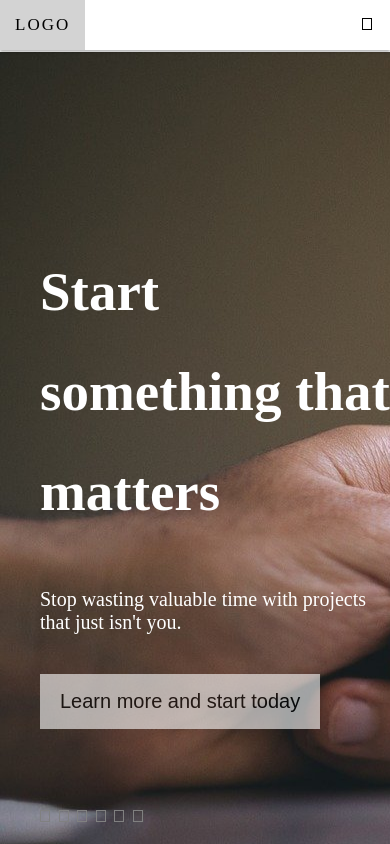
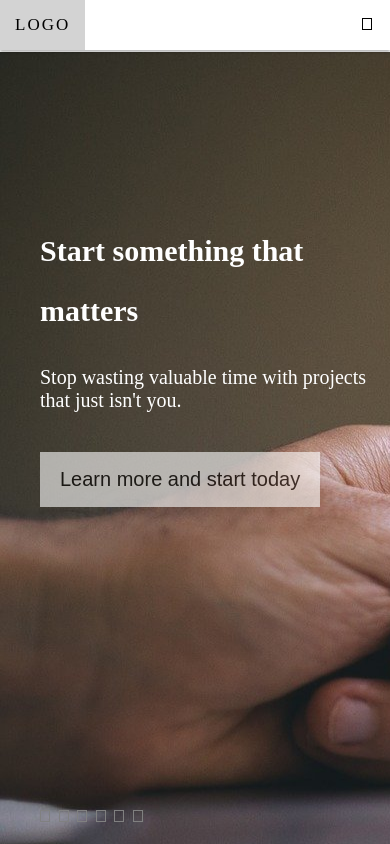
Before and after one commit to hamzanth/myfirst-project, a website: page index.html in a window 390 px wide. Shown: the top 844 px of the page. Drawn offline with Linux system fonts and the light colour scheme.

Commit message:
change the hero h1 font and line-height to something smaller

```diff
--- a/index.html
+++ b/index.html
@@ -613,6 +613,10 @@
 			}
 		}
 		@media screen and (max-width: 600px){
+			div.hero-content h1{
+				font-size: 3rem;
+				line-height: 60px;
+			}
 			nav div.nav-container ul.nav-list{
 				display: none;
 			}
```
